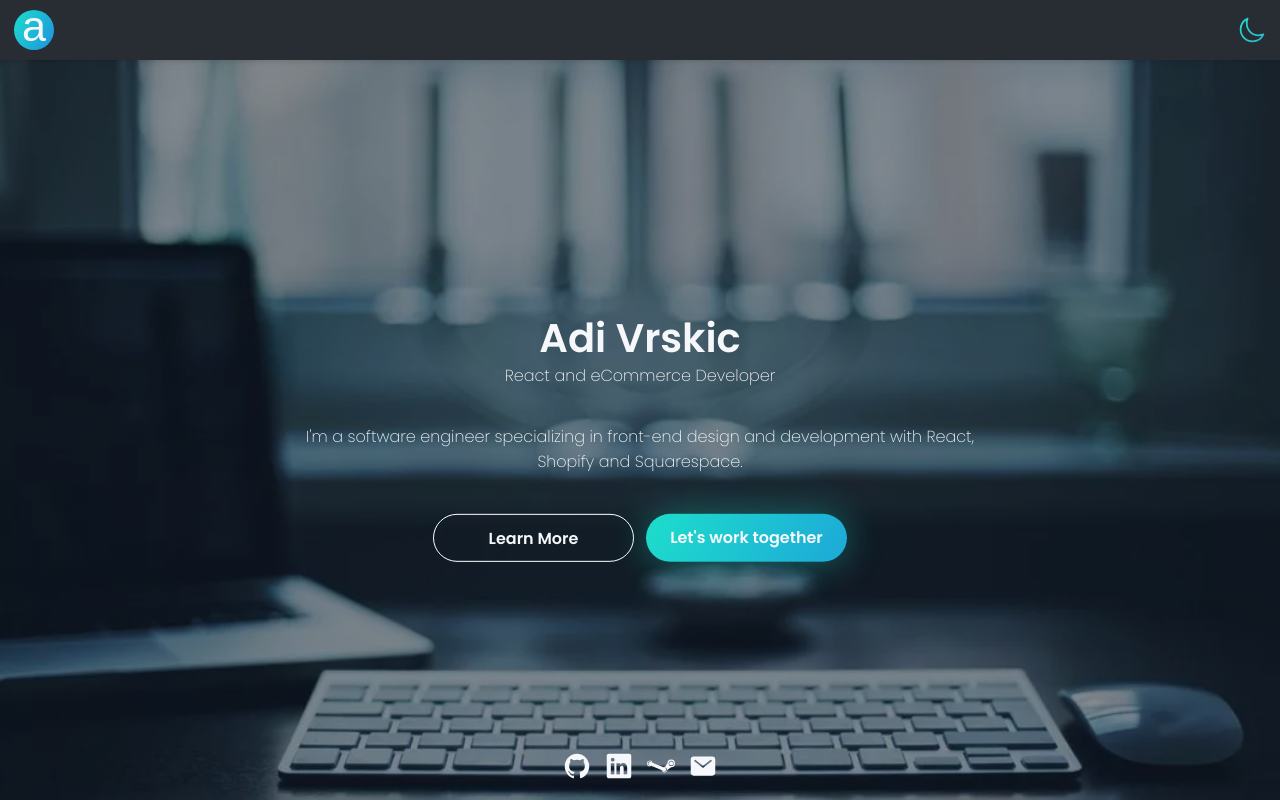
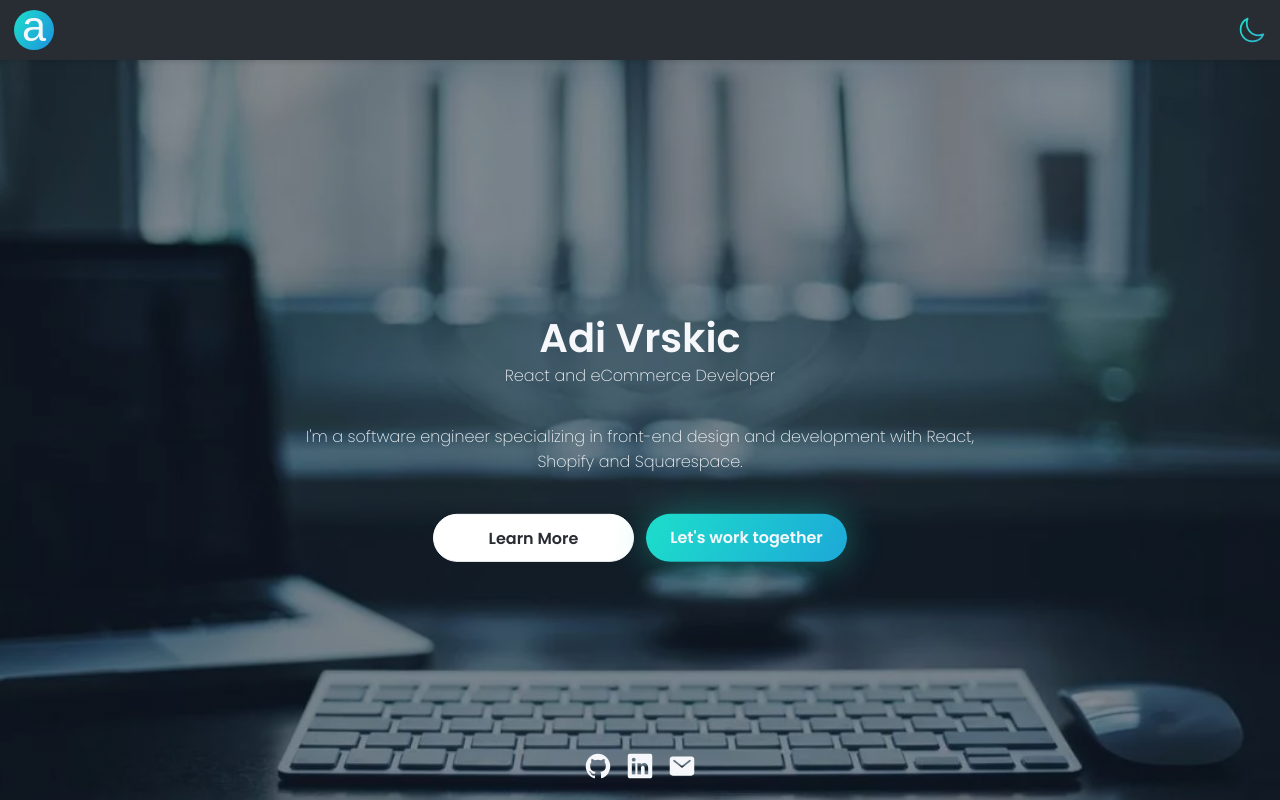
Before and after one commit to adivrskic/portfolio, a React (Create React App) app: page / in a window 1280 px wide. In both pictures the pointer is over the button "Learn More". Shown: the top 800 px of the page. Built offline with nearby package versions, Linux system fonts and the light colour scheme.

Commit message:
add button hover

```diff
--- a/src/components/Socials.js
+++ b/src/components/Socials.js
@@ -28,7 +28,7 @@ function Socials({ size, color, margin }) {
       >
         <IoLogoLinkedin />
       </a>
-      <a
+      {/* <a
         className="social-link"
         target="_blank"
         rel="noreferrer"
@@ -36,7 +36,7 @@ function Socials({ size, color, margin }) {
         aria-label="Steam"
       >
         <IoLogoSteam />
-      </a>
+      </a> */}
       <a
         className="social-link"
         target="_blank"
--- a/src/index.scss
+++ b/src/index.scss
@@ -94,7 +94,7 @@ ol {
   box-shadow: $button-box-shadow-dark;
 
   &:hover {
-    animation: button-hover 2s linear infinite alternate;
+    background-size: 500%;
   }
 
   &--inverse {
@@ -138,6 +138,12 @@ ol {
       border: 1px solid $text-light;
       color: $text-light;
       background: none;
+      box-shadow: none;
+
+      &:hover {
+        background: #fff;
+        color: $text-dark;
+      }
     }
   }
 }
--- a/src/styles/components/banner.scss
+++ b/src/styles/components/banner.scss
@@ -49,6 +49,10 @@
       background: none;
       border: 1px solid #fff;
       box-shadow: none;
+      &:hover {
+        background: #fff;
+        color: $text-dark;
+      }
     }
 
     .button {
--- a/src/styles/components/footer.scss
+++ b/src/styles/components/footer.scss
@@ -26,7 +26,7 @@
 }
 
 .resume {
-  @include flex(column);
+  @include flex(row);
   gap: $flex-gap;
   margin-bottom: $margin-sm;
 }
--- a/src/styles/components/profile.scss
+++ b/src/styles/components/profile.scss
@@ -28,6 +28,11 @@
       box-shadow: none;
       text-align: center;
       font-weight: 600;
+
+      &:hover {
+        background: #fff;
+        color: $text-dark;
+      }
     }
 
     a.button.light {
@@ -36,6 +41,11 @@
       box-shadow: none;
       border: 1px solid $text-dark;
       color: $text-dark;
+
+      &:hover {
+        background: $text-dark;
+        color: $text-light;
+      }
     }
   }
 
@@ -64,7 +74,7 @@
     }
   }
 
-  @media screen and (max-width: 800px) {
+  @media screen and (max-width: $mobile-breakpoint) {
     &__info {
       margin-left: 0;
       flex-direction: column;
@@ -84,6 +94,11 @@
 
     &__filters {
       flex-wrap: wrap;
+
+      .button {
+        width: calc(50% - 0.75rem);
+        flex-basis: calc(50% - 0.75rem) !important;
+      }
     }
   }
 
```
